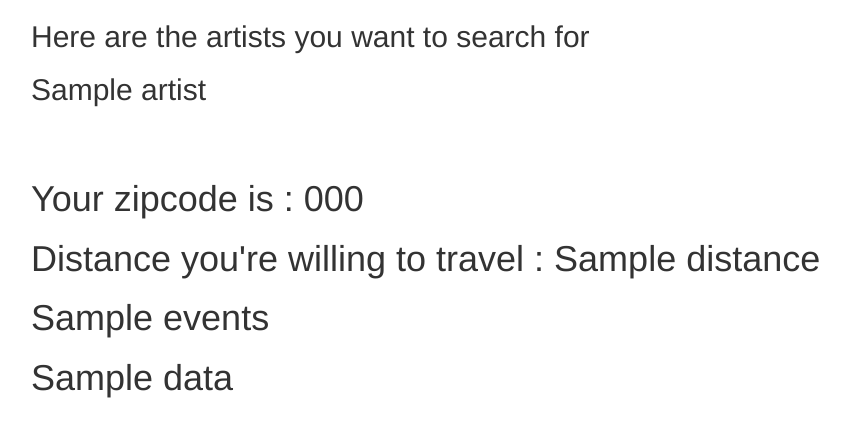
After one commit to amanda103/HB-Music-project, a Flask app: template templates/shows.html in a window 1280 px wide. The commit adds this page. Shown: the top 437 px of the page, without its empty margins (39-889 px from the left). Run offline with Flask 2, Linux system fonts and the light colour scheme; the template is opened without the code that fills it: most values are stand-ins (such as "Sample title", 1, 10 or a date in 2020); some libraries are stand-ins or nearby versions.

Commit message:
now has eventbrite API route semi working

```diff
--- a/server.py
+++ b/server.py
@@ -4,13 +4,15 @@ import os
 from flask_debugtoolbar import DebugToolbarExtension
 import requests
 from pprint import pformat
+import json
+
 
 SPOTIFY_APP_ID = os.environ["SPOTIPY_CLIENT_ID"]
 SPOTIFY_APP_SECRET = os.environ["SPOTIPY_CLIENT_SECRET"]
 
 eventbrite_token = os.environ["EVENTBRITE_TOKEN"]
 
-eventbrite_url = "https://eventbriteapi.com/v3"
+eventbrite_url = "https://www.eventbriteapi.com/v3/"
 
 
 app = Flask(__name__)
@@ -80,19 +82,29 @@ def spotify_authorized():
 
 @app.route("/account")
 def show_acct_info():
-    me = spotify.get('v1/me').data
-    user_id = me['id']
-    user_display_name = me['display_name']
+    # uncomment this section to test - but wanted to slow down my
+    # number of spotify accounts so they don't lock me out!
 
-    scope = 'user-top-read'
+    """~~~~~~~~~~~~~~~~~~~~~~~~~~~~~~~~~~~~~~~~~~~~~~~~~~~~~~~~~"""
 
-    items = spotify.get('v1/me/top/artists').data['items']
-    artists = []
-    for item in items:
-        artist = item['name']
-        if artist not in artists:
-            artists.append(artist)
-    session['users_artists'] = artists
+    # me = spotify.get('v1/me').data
+    # user_id = me['id']
+    # user_display_name = me['display_name']
+
+    # scope = 'user-top-read'
+
+    # items = spotify.get('v1/me/top/artists').data['items']
+    # artists = []
+    # for item in items:
+    #     artist = item['name']
+    #     if artist not in artists:
+    #         artists.append(artist)
+    # session['users_artists'] = artists
+    """~~~~~~~~~~~~~~~~~~~~~~~~~~~~~~~~~~~~~~~~~~~~~~~~~~~~~~~~~"""
+
+    artists =['Angelo De Augustine', 'The Dead Tongues', 'The Stray Birds', 'Shannon Lay', 'Lomelda', 'Anna St. Louis', 'Rhiannon Giddens', 'A. Savage']
+    user_id = "21wmm4r33y7chvtoc67kxxouq"
+    user_display_name = "Amanda Cantelope"
 
     return render_template("hello.html", user_id=user_id, user_display_name=user_display_name, artists=artists)
 
@@ -103,28 +115,61 @@ def get_spotify_oauth_token():
     return session.get('oauth_token')
 
 
-
 @app.route("/logout")
 def logout():
     del session['oauth_token']
 
     return render_template("homepage.html")
 
+
 @app.route("/search-top-artist-events")
 def display_top_artist_events():
     """searches for top artists on eventbrite"""
 
-    query = request.args.get('query')
-    location = request.args.get('location')
-    distance = request.args.get('distance')
-    measurement = "m"
+    # have to make individual queries for each artist - going to have checkbox
+    # to let user decide which ones they're interested in seeing - how to separate
+    # into different query parameters
+
+
+    artists = request.args.getlist('artist')
+    zipcode = request.args.get('zipcode')
+    distance = request.args.get('distance') + "mi"
+    # category = "music"
+
+
+
+    for artist in artists:
+        payload = {
+            "token": eventbrite_token,
+            "q": artist,
+            "location.address": zipcode,
+            "location.within": distance,
+            "categories": 103
+        }
+
+        response = requests.get(eventbrite_url + "events/search/", params=payload)
+        data = response.json()
+
+
+        events = {}
+        # for d in data[artist]:
+        #     venue_id = d['venue_id']
+        #     venue_id = {
+        #                 "id":d['id'],
+        #                 "url":d["url"],
+        #                 "start":d["start"],
+        #                 "end":d["end"],
+        #                 "name":d["name"]
+        #                 }
+        #     events[artist] = venue_id
+
 
 
     # If the required information is in the request, look for events
-    if location and distance:
+    # if location and distance:
 
         # The Eventbrite API requires the distance value to have a measurement
-        distance = distance + measurement
+    #     distance = distance + measurement
 
         # TODO: Look for afterparties!
 
@@ -132,27 +177,24 @@ def display_top_artist_events():
         #   the form data.
         # - (Make sure to save the JSON data from the response to the data
         #   variable so that it can display on the page as well.)
-        payload ={"token": eventbrite_token, "q": query,
-        "location.address": location, "location.within": distance,
-        "sort_by": sort}
+
+        # payload ={"token": eventbrite_token, "q": query,
+        # "location.address": location, "location.within": distance,
+        # "sort_by": sort}
 
 
-        response = requests.get(eventbrite_url + "events/search", params=payload)
-        data = response.json()
 
-        # data = {'This': ['Some', 'mock', 'JSON']}
-        events = []
-
-        return render_template("shows.html",
-                               data=pformat(data),
-                               results=events)
+    return render_template("shows.html", zipcode=zipcode,
+            artists=artists, distance=distance, events=data)
 
     # If the required info isn't in the request, redirect to the search form
-    else:
-        flash("Please provide all the required information!")
-        return redirect("/afterparty-search")
+    # else:
+    #     flash("Please provide all the required information!")
+    #     return redirect("/afterparty-search")
 
-    return
+    # return
+
+# @app.route("/")
 
 
 
--- /dev/null
+++ b/templates/shows.html
@@ -0,0 +1,17 @@
+{% extends 'base.html' %}
+
+{% block content %}
+
+<h2>Here are the artists you want to search for</h2>
+ {% for artist in artists %}
+<h2>{{ artist }}<h2>
+<br>
+    {% endfor %}
+
+<h1>Your zipcode is : {{ zipcode }}</h1>
+<h1>Distance you're willing to travel : {{ distance }}</h1>
+<h1>{{ events }}<h1>
+<p>{{ data }}</p>
+
+
+{% endblock %}
```
Also changed, not shown: spotify_data.py (deleted, +0 -54 lines), templates/hello.html (+28 -1 lines).
